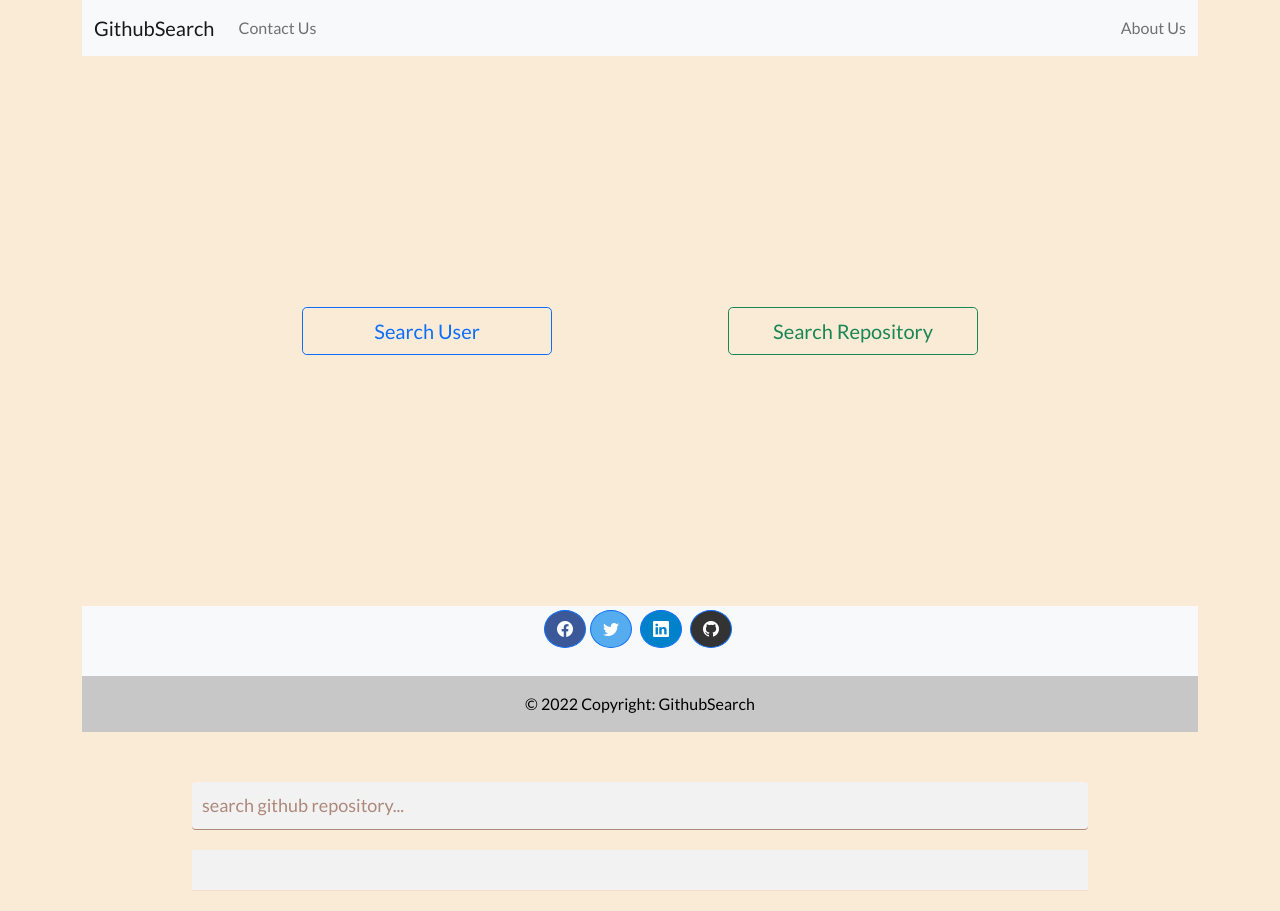
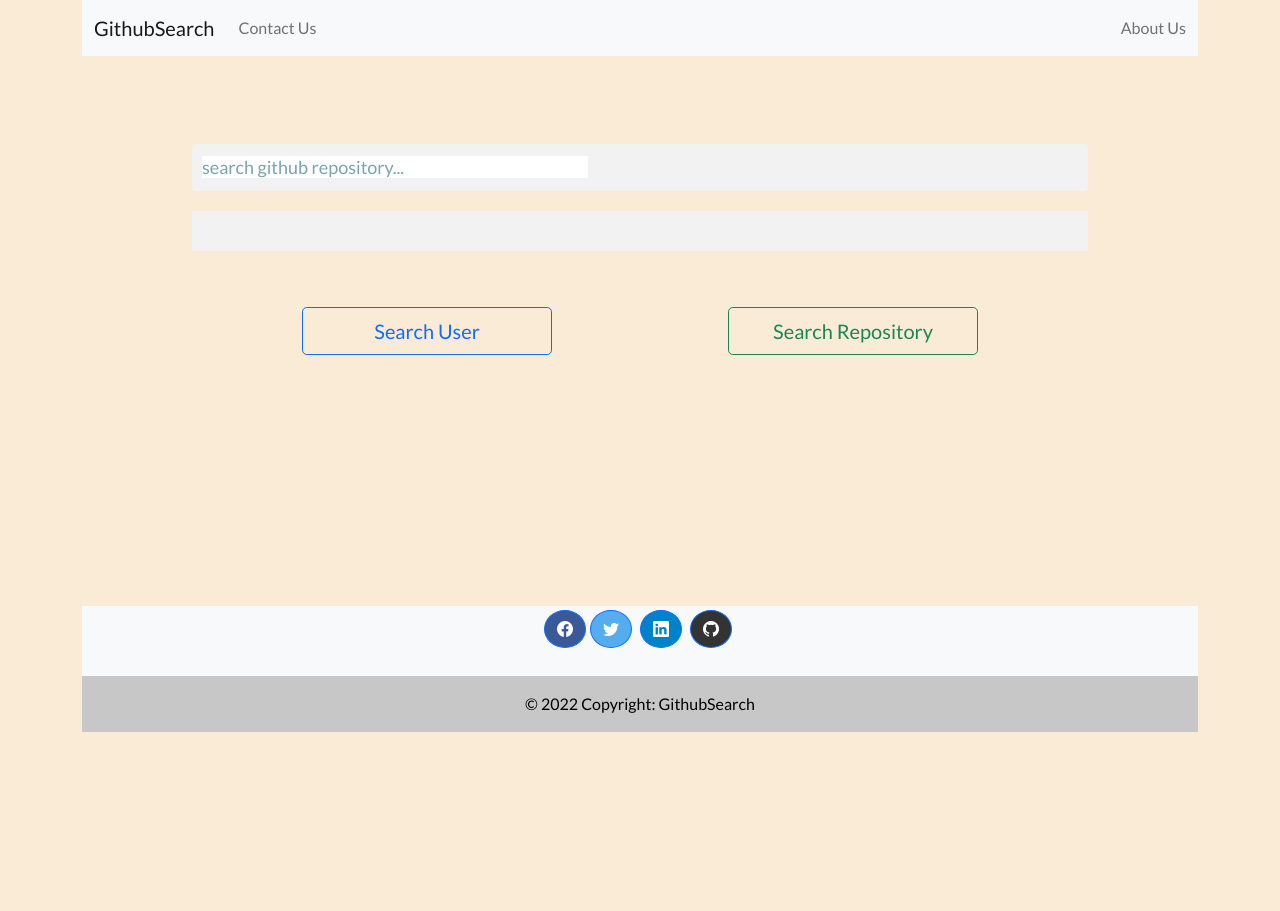
Before and after one commit to kelvinmburu/github-search, an Angular app: page /repos in a window 1280 px wide. After the commit the page ends 800 px from the top, so only its background shows below. Built offline with nearby package versions, Linux system fonts and the light colour scheme.

Commit message:
st: idented and formatted code

```diff
--- a/src/app/repos/repos.component.css
+++ b/src/app/repos/repos.component.css
@@ -1,25 +1,21 @@
 .main {
-    font-family: 'Dongle', sans-serif;
   width: 70vw;
-    margin: 20px auto;
+  margin: -638px auto;
 }
 
 .card {
   margin: 20vh auto;
   padding: 80px 80px;
   width: 90vh;
-    /* background: url(../../assets/img/circles.svg) no-repeat; */
   background-size: 70% 80%;
   background-position: center right;
-    background-color: #f2f2f2;
-    border: 1px solid #ae887b;
-    box-shadow: #ae887b;
+  background-color: #ffffff;
   border-radius: 10px;
 }
 
 .card p {
   color: #4b533a;
-    background-color: #f2f2f2;
+  background-color: #ffffff;
 }
 
 .logo {
@@ -30,49 +26,47 @@
 input {
   margin: 20px 0;
   border: none;
-    background-color: #f2f2f2;
-    border-bottom: 1px solid #ae887b;
+  background-color: #fff;
   padding: 10px 500px 10px 10px;
-    color: #ae887b;
+  color: #7ba4ae;
   font-weight: 300;
   font-size: 18px;
   outline: none;
 }
 
-input::placeholder{
+input::placeholder {
   border: none;
-    background-color: #f2f2f2;
+  background-color: #fff;
   font-weight: 300;
   font-size: 18px;
-    color: #ae887b;
+  color: #7ba4ae;
 }
 
 p {
-    color: #ae887b;
-    background-color: #f2f2f2;
+  color: #7ba4ae;
+  background-color: #fff;
 }
 
 ul {
-    color: #ae887b;
+  color: #7ba4ae;
   text-decoration: none;
   list-style-type: none;
-    background-color: #f2f2f2;
+  background-color: #fff;
 }
 
 a {
-    color: #ae887b;
+  color: #7ba4ae;
   text-decoration: none;
-    background-color: #f2f2f2;
+  background-color: #fff;
 }
 
 .list {
   padding: 20px;
-    border-bottom: 1px solid #ee9f6b44;
   background-color: #f2f2f2;
 }
 
 .list:hover {
-    background-color: #ee9f6b44;
+  background-color: #fff;
   transition: 800ms;
   cursor: pointer;
 }
--- a/src/app/users/users.component.css
+++ b/src/app/users/users.component.css
@@ -8,7 +8,6 @@
 .card {
   margin: 10vh auto;
   padding: 20px 80px;
-    /* width: 90vh; */
   background-color: #f2f2f2;
   background-size: 70% 80%;
   background-position: center right;
@@ -28,8 +27,6 @@
 input {
   margin-top: 20px;
   border: none;
-    /* background-color: #f2f2f2; */
-    border: 1px inset #ae887b;
   padding: 10px 500px 10px 10px;
   color: #7ba4ae;
   font-weight: 300;
@@ -37,9 +34,8 @@ input {
   outline: none;
 }
 
-input::placeholder{
+input::placeholder {
   border: none;
-    /* background-color: #f2f2f2; */
   font-weight: 300;
   font-size: 18px;
   color: #7ba4ae;
```
Lines whose indentation alone changed are shown as unchanged.
